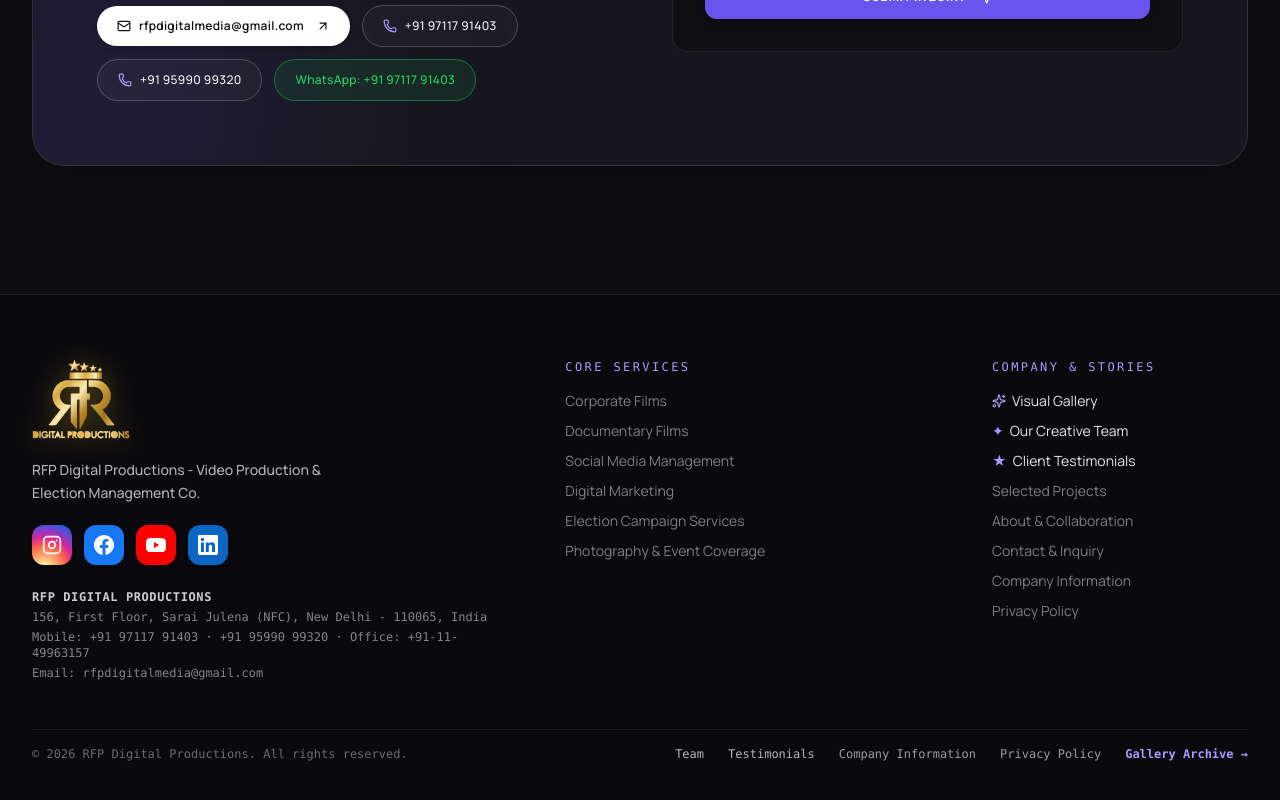
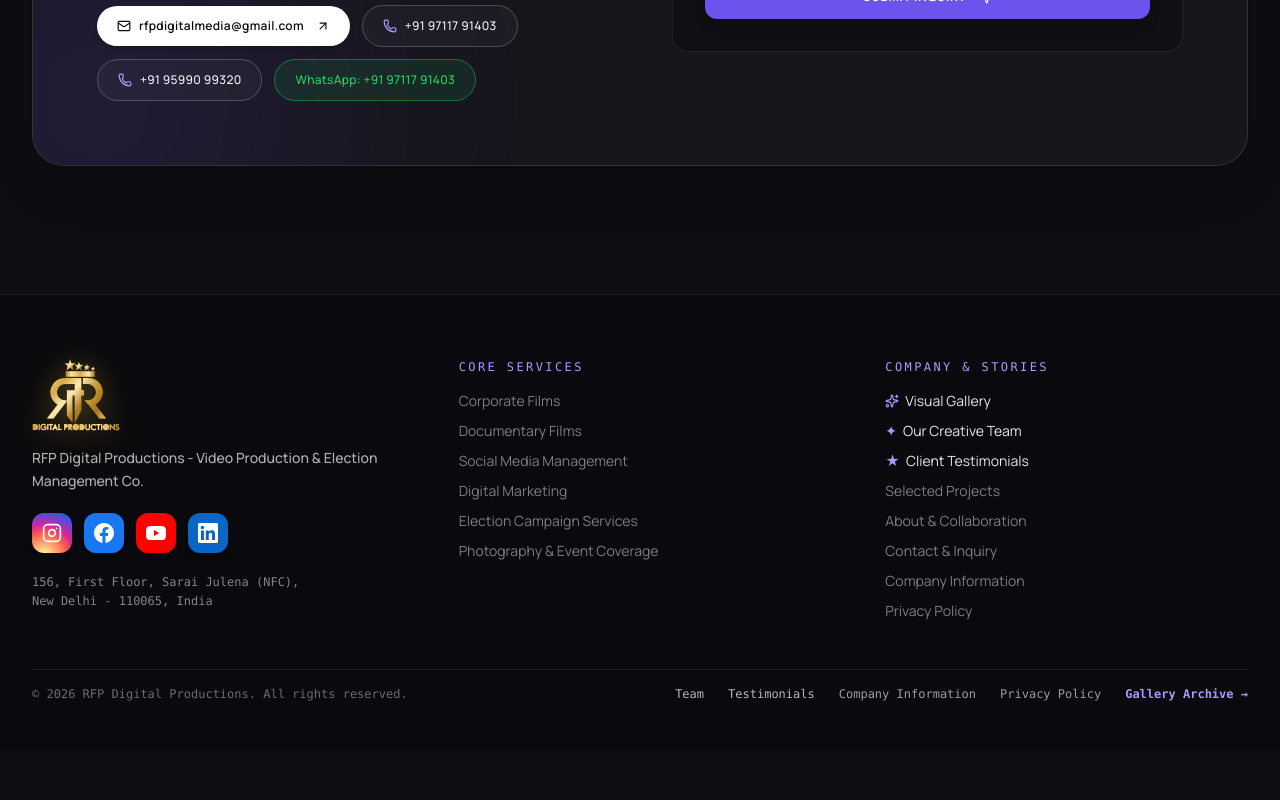
Before and after one commit to 11mdasjad/rip, a Next.js app: page / in a window 1280 px wide. Shown: the part 10093-10893 px from the top of the page. After the commit the page ends 10843 px from the top, so only its background shows below. Built offline with nearby package versions, Linux system fonts and the light colour scheme.

Commit message:
Align Footer into perfectly balanced 3-column symmetrical grid with consistent spacing

```diff
--- a/src/components/Footer.tsx
+++ b/src/components/Footer.tsx
@@ -10,18 +10,23 @@
   return (
     <footer className="bg-[#0a090d] border-t border-white/[0.08] pt-16 pb-12 text-[#f4f2f780]">
       <div className="max-w-7xl mx-auto px-4 sm:px-6 lg:px-8">
-        <div className="grid grid-cols-1 md:grid-cols-12 gap-10 lg:gap-16 pb-12 border-b border-white/[0.08]">
-          <div className="md:col-span-5">
-            <Link href="/" className="inline-flex items-center space-x-3.5 mb-5 group">
-              <img src="/medien/logo/rfp-logo.svg" alt="RFP Digital Productions" className="h-16 sm:h-20 w-auto object-contain filter drop-shadow-[0_2px_14px_rgba(212,175,55,0.4)] transition-transform duration-300 group-hover:scale-105" />
+        <div className="grid grid-cols-1 md:grid-cols-3 gap-10 lg:gap-14 xl:gap-16 pb-12 border-b border-white/[0.08] items-start">
+          {/* Column 1: Brand & Identity */}
+          <div className="flex flex-col space-y-4">
+            <Link href="/" className="inline-block group">
+              <img
+                src="/medien/logo/rfp-logo.svg"
+                alt="RFP Digital Productions"
+                className="h-16 sm:h-18 w-auto object-contain filter drop-shadow-[0_2px_14px_rgba(212,175,55,0.4)] transition-transform duration-300 group-hover:scale-105"
+              />
             </Link>
-            <p className="text-sm text-[#f4f2f7b8] font-medium mb-5 max-w-sm leading-relaxed">
-              RFP Digital Productions - Video Production &amp; <br className="hidden sm:inline" />
-              Election Management Co.
+
+            <p className="text-sm text-[#f4f2f7b8] font-medium leading-relaxed max-w-sm">
+              RFP Digital Productions - Video Production &amp; Election Management Co.
             </p>
 
             {/* Social Media Links - Official RFP Channels */}
-            <div className="flex items-center space-x-3 mb-6" aria-label="Social Media Channels">
+            <div className="flex items-center space-x-3 pt-1" aria-label="Social Media Channels">
               {/* Instagram */}
               <a
                 href="https://www.instagram.com/rfpdigital/"
@@ -84,15 +89,16 @@
                 </svg>
               </a>
             </div>
-            <div className="text-xs font-mono text-white/50 space-y-1">
-              <p className="text-white/80 font-bold tracking-wider">RFP DIGITAL PRODUCTIONS</p>
-              <p>156, First Floor, Sarai Julena (NFC), New Delhi - 110065, India</p>
-              <p>Mobile: +91 97117 91403 · +91 95990 99320 · Office: +91-11-49963157</p>
-              <p>Email: rfpdigitalmedia@gmail.com</p>
-            </div>
+
+            {/* Address */}
+            <p className="text-xs font-mono text-white/50 leading-relaxed pt-1">
+              156, First Floor, Sarai Julena (NFC),<br />
+              New Delhi - 110065, India
+            </p>
           </div>
 
-          <div className="md:col-span-4">
+          {/* Column 2: Core Services */}
+          <div>
             <h4 className="text-xs font-mono uppercase tracking-[0.2em] text-[#a89bfa] mb-4">Core Services</h4>
             <ul className="space-y-2.5 text-xs sm:text-sm">
               <li><Link href="/#service-corporate-films" className="hover:text-white transition-colors">Corporate Films</Link></li>
@@ -104,7 +110,8 @@
             </ul>
           </div>
 
-          <div className="md:col-span-3">
+          {/* Column 3: Company & Stories */}
+          <div>
             <h4 className="text-xs font-mono uppercase tracking-[0.2em] text-[#a89bfa] mb-4">Company &amp; Stories</h4>
             <ul className="space-y-2.5 text-xs sm:text-sm">
               <li>
```
